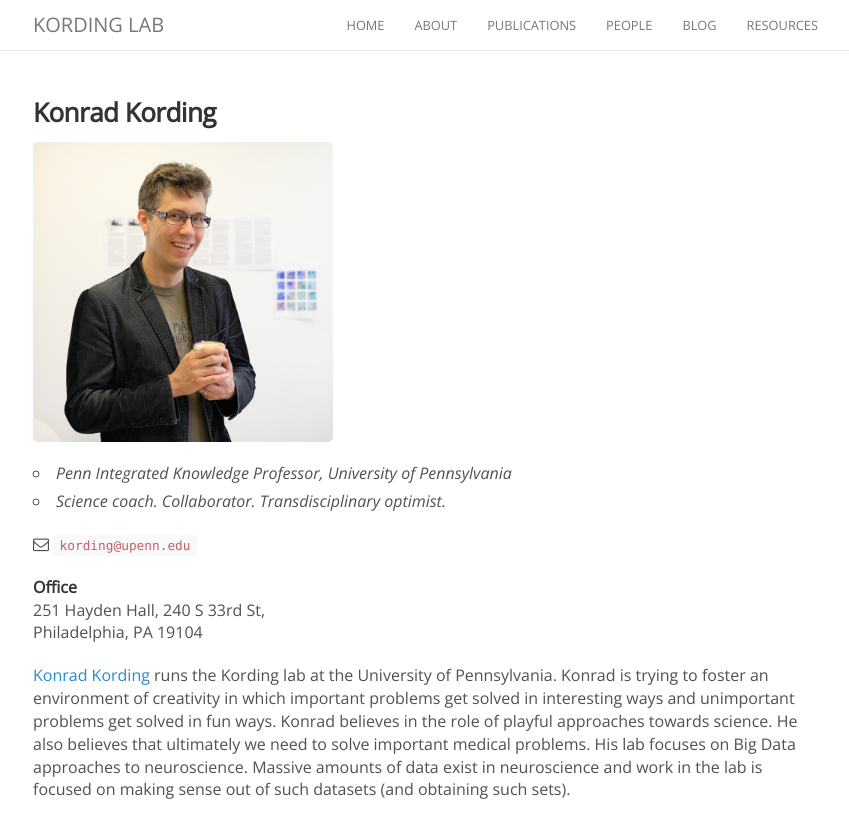
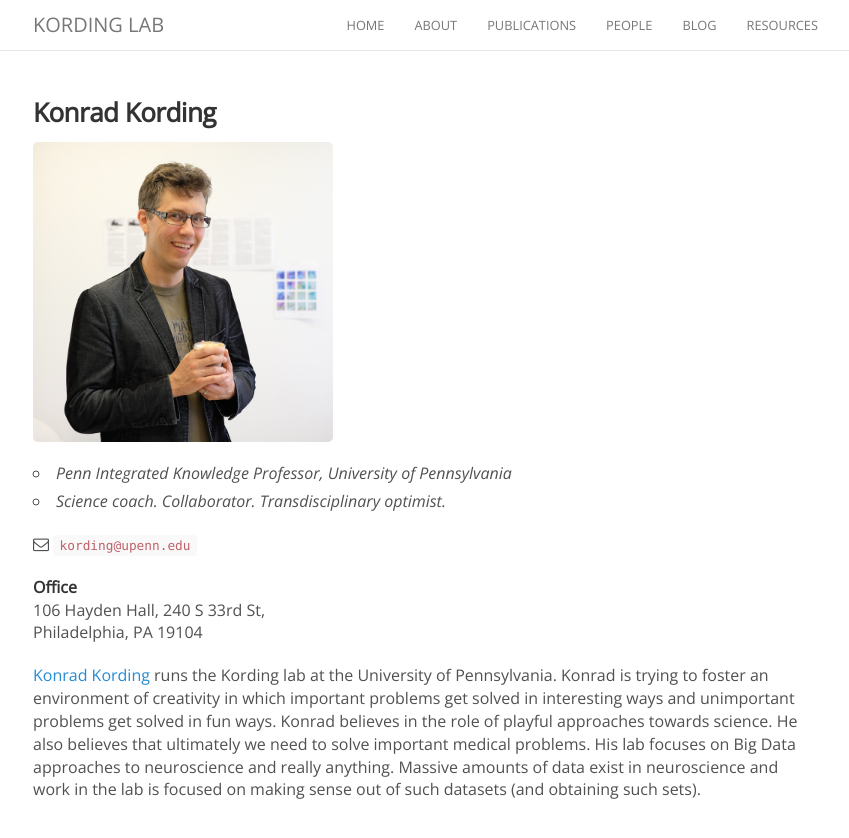
Before and after one commit to KordingLab/KordingLab.github.io, a Jekyll site: the page built from _people/konrad_kording.md, in a window 1280 px wide. Shown: the top 838 px of the page, without its empty margins (222-1071 px from the left). Built offline with Jekyll 4.4.1, drawn with Linux system fonts in a browser that asks for light colours; nearby versions of some CDN libraries; comment, search, counter and statistics services are not loaded.

Commit message:
Update konrad_kording.md

```diff
--- a/_people/konrad_kording.md
+++ b/_people/konrad_kording.md
@@ -13,7 +13,7 @@ twitter: KordingLab
 <i class="fa fa-envelope-o"></i> `kording@upenn.edu`
 
 **Office**<br>
-251 Hayden Hall, 240 S 33rd St,<br>
+106 Hayden Hall, 240 S 33rd St,<br>
 Philadelphia, PA 19104
 
 [Konrad Kording](http://koerding.com/) runs the Kording lab at the University of Pennsylvania.
@@ -21,5 +21,5 @@ Konrad is trying to foster an environment of creativity in which important probl
 solved in interesting ways and unimportant problems get solved in fun ways.
 Konrad believes in the role of playful approaches towards science.
 He also believes that ultimately we need to solve important medical problems.
-His lab focuses on Big Data approaches to neuroscience. Massive amounts of data
+His lab focuses on Big Data approaches to neuroscience and really anything. Massive amounts of data
 exist in neuroscience and work in the lab is focused on making sense out of such datasets (and obtaining such sets).
```
